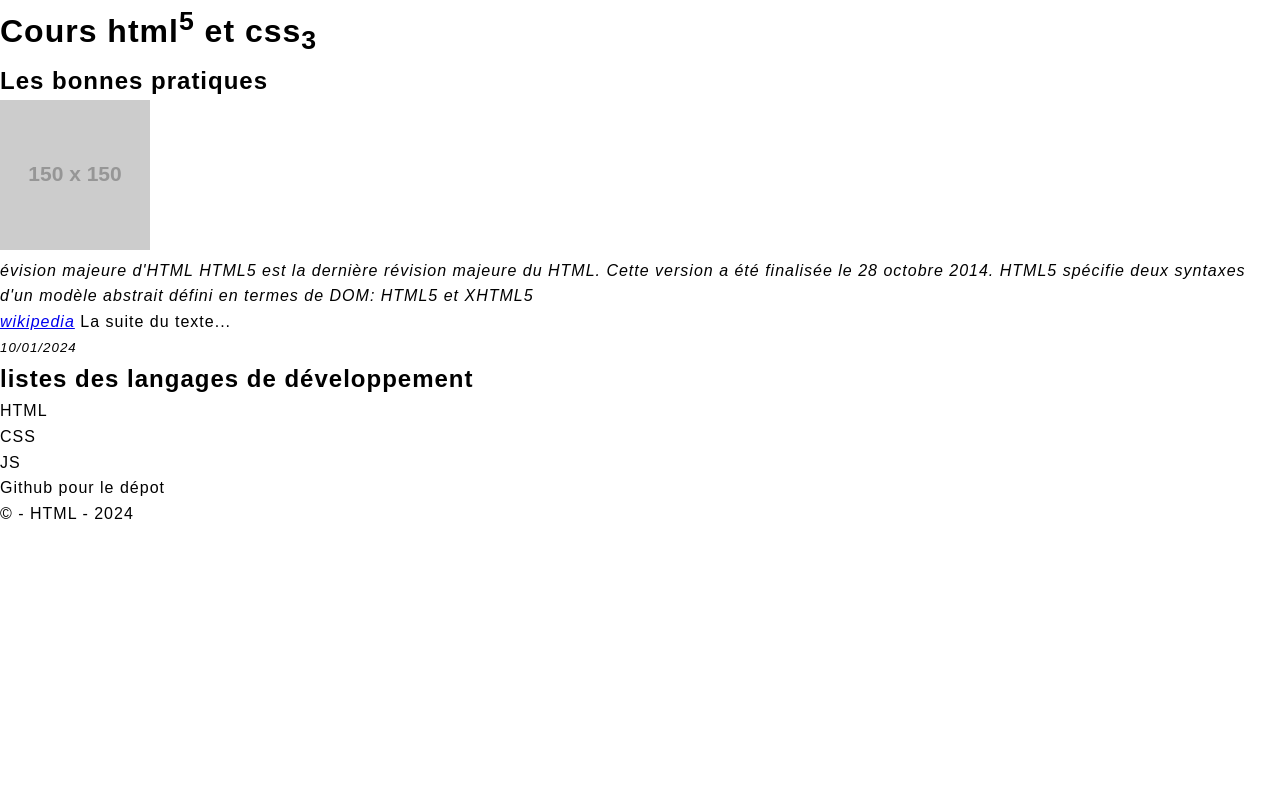
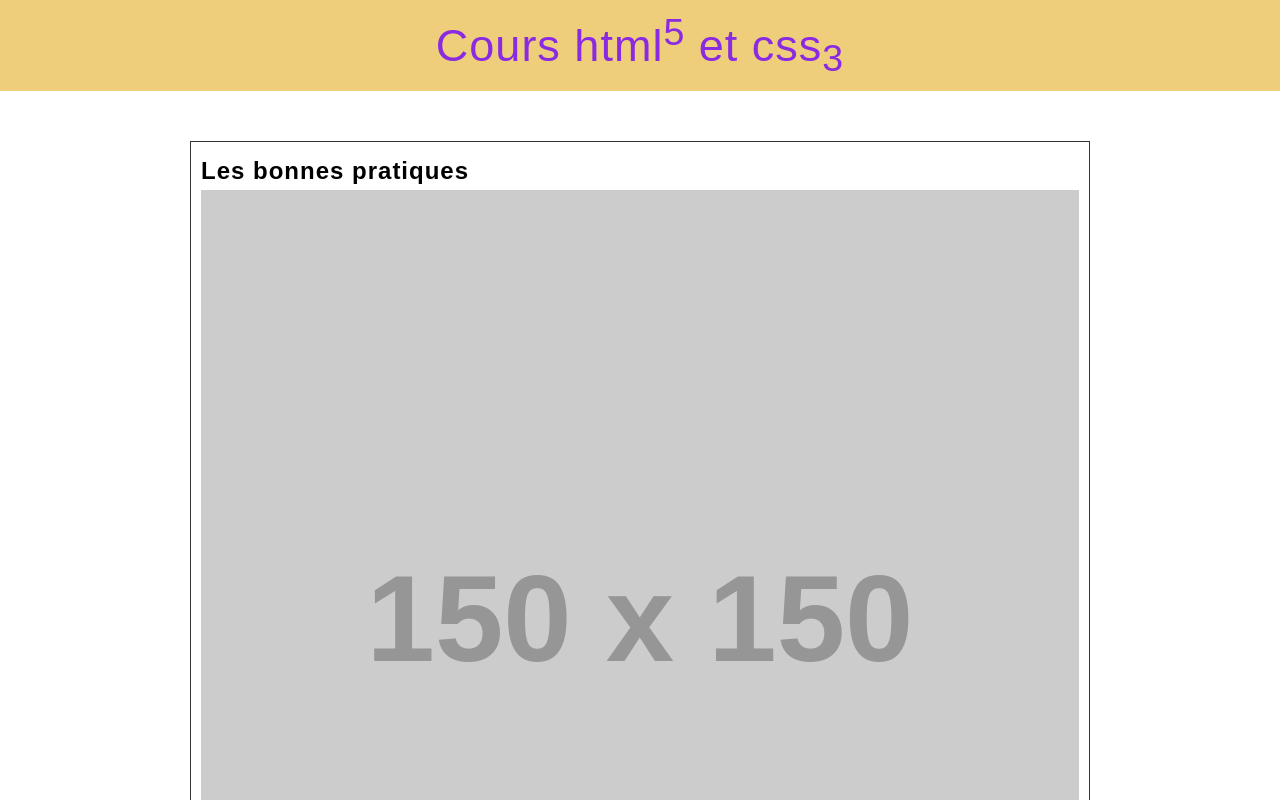
Before and after one commit to BenieDIA/cours-html, a plain HTML site: page index.html in a window 1280 px wide. Shown: the top 800 px of the page. Drawn offline with Linux system fonts and the light colour scheme; placeholder pictures from the web are drawn by us.

Commit message:
title html

```diff
--- a/CSS/reset.css
+++ b/CSS/reset.css
@@ -17,3 +17,16 @@ h1,h2,h3,h4,h5,h6,p,ul,ol{
     list-style-type: none;
 
 }
+a{
+    color: rgb(red, green, blue);
+    text-decoration: none;
+}
+*{
+    box-sizing: border-box;
+}
+img{
+    display: inline-block;
+    vertical-align: middle;
+    object-fit: cover;
+
+}
--- /dev/null
+++ b/CSS/theme.css
@@ -0,0 +1,27 @@
+@import url(./reset.css);
+
+/*theme*/
+header>h1 {
+    background-color: rgb(238, 206, 122);
+    color: blueviolet;
+    font-weight: normal;
+    line-height: 6.5rem;
+    /*65px*/
+    text-align: center;
+    font-size: 4.5rem;
+}
+
+section {
+    max-width: 90rem; /*900px*/
+    margin: 5rem auto;
+    border: solid .1rem #333;
+    padding: 1rem;
+}
+section img {
+    width: 100%;
+}
+
+footer *{
+    text-align: center;
+
+}
--- a/index.html
+++ b/index.html
@@ -9,7 +9,7 @@
     content="Avant de commencer à apprendre les balises et la syntaxe HTML mettons en place les outils de travail.">
     <title>Cours html5 et css3</title> <!-- title obligatoire w3c -->
     <link rel="shortcut icon" href="./Favicon/logo.png" type="image/x-icon"><!--icons-->
-    <link rel="stylesheet" href="CSS/reset.css"><!--css partie graphique-->
+    <link rel="stylesheet" href="CSS/theme.css"><!--css partie graphique-->
 </head>
 <body>
     <!-- partie visible -->
```
